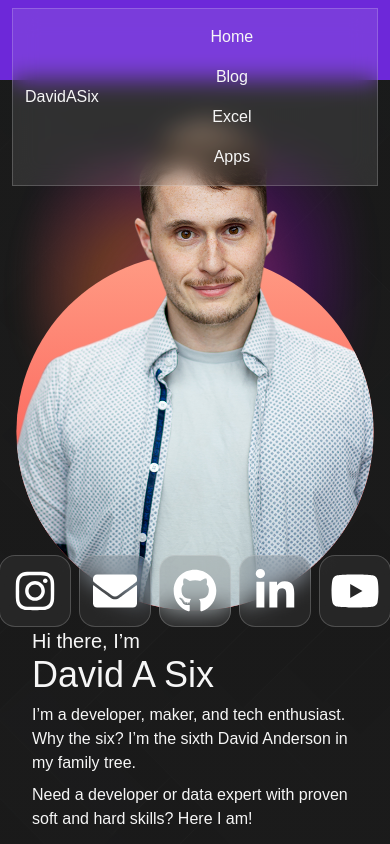
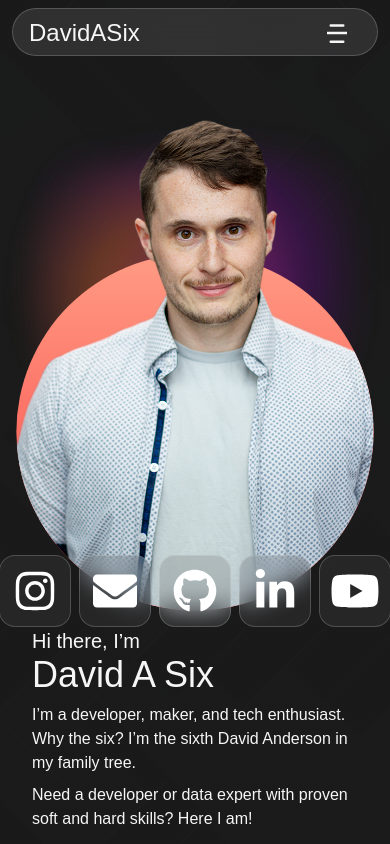
Before and after one commit to DavidASix/davidasix.com, a Next.js app: page / in a window 390 px wide. Shown: the top 844 px of the page. Built offline with nearby package versions, Linux system fonts and the light colour scheme; a web font is replaced by a local one.

Commit message:
Moved navigation to Tailwind styling.

```diff
--- a/src/components/Navigation.js
+++ b/src/components/Navigation.js
@@ -1,56 +1,142 @@
-import s from "./Navigation.module.css";
+import { useState } from "react";
+import { useRouter } from "next/router";
+
 const links = [
-  {title: 'Home', url: '/'},
-  {title: 'Blog', url: '/blog'},
-  {title: 'Excel', url: '/excel'},
-  //{title: 'Projects', url: '/projects'},
-  {title: 'Apps', url: '/mobile-apps'},
-  //{title: 'Web', url: 'web-dev'},
-]
+  { title: "Home", url: "/", text: "where the heart is" },
+  { title: "Blog", url: "/blog", text: "scattered thoughts" },
+  { title: "Excel", url: "/excel", text: "favourite formulas" },
+  //{title: 'Projects', url: '/projects', text: 'This is a sentence'},
+  { title: "Apps", url: "/mobile-apps", text: "react-native apps" },
+  {
+    title: "ROO",
+    url: "https://redoxfordonline.com/projects/?utm_source=davidasix&utm_medium=main_menu&utm_campaign=referral",
+    text: "web-dev business",
+  },
+];
+
+const NavLink = (props) => {
+  const { link, currentPath } = props;
+  if (link?.options) {
+    return (
+      <li className="dropdown dropdown-hover">
+        <div
+          tabIndex={0}
+          role="button"
+          className={`h-min ${
+            link.options.map((l) => l.url).includes(currentPath)
+              ? "text-ku-green font-bold"
+              : "md:link-clean"
+          }`}
+        >
+          {link.title}
+        </div>
+        <ul
+          tabIndex={0}
+          className="md:dropdown-content z-[1] md:menu md:p-2
+            md:shadow md:bg-base-100 md:rounded-box md:w-52
+            space-y-2 mt-2 md:space-y-0 md:mt-0"
+        >
+          {link.options.map((l, i) => (
+            <li
+              key={i}
+              className={`ps-4 list-disc list-inside md:ps-0 md:list-none
+              ${
+                l.url === currentPath ? "text-ku-green font-bold" : "link-clean"
+              }`}
+            >
+              <a href={l.url}>{l.title}</a>
+            </li>
+          ))}
+        </ul>
+      </li>
+    );
+  }
+  return (
+    <li className="w-full h-min">
+      <a
+        href={link.url}
+        className={`flex justify-between ${
+          link.url === currentPath
+            ? "text-da-primary-400 font-bold"
+            : "text-da-dark-100 hover:text-da-primary-300"
+        }`}
+      >
+        <span className="my-auto text-inherit">{link.title}</span>
+        <span className="text-sm italic font-light ps-4 text-end md:hidden text-inherit">
+          {" "}
+          {link.text}
+        </span>
+      </a>
+    </li>
+  );
+};
 
 export default function Navigation() {
-  const oppTheme = false === 'dark' ? 'light' : 'dark';
+  const [expanded, setExpanded] = useState(false);
+  const expandedStyle = expanded ? "h-56" : "h-12";
+
+  const router = useRouter();
+  const currentPath = router.pathname;
   return (
     <>
-    <div className={`row fixed-top py-2 px-3 ${s.navSize}`}>
+      <div
+        className="flex items-center justify-end px-3 md:px-3 py-2"
+        aria-label="Main Menu"
+      >
         <nav
-          className={`
-            navbar navbar-expand-lg navbar-dark align-content-start
-            navbar-light px-3 py-2 frosted frosted-lg-0 rounded-5`}
-            style={{minHeight: 'unset'}}
+          className={`${expandedStyle} relative overflow-hidden md:overflow-visible
+            flex justify-between px-4
+            w-full frosted rounded-3xl
+            md:frosted-0
+            transition-all duration-300
+            `}
         >
-          <a className={`text-light hover fs-3 fw-normal p-0 m-0`} href="/">
-            DavidASix
-          </a>
-          <button
-            className="navbar-toggler border-0 shadow-none"
-            type="button"
-            data-bs-toggle="collapse"
-            data-bs-target="#navBarContent"
-            aria-controls="navBarContent"
-            aria-expanded="false"
-            aria-label="Toggle navigation"
-          >
-            <span className="navbar-toggler-icon shadow-0"></span>
-          </button>
-          <div
-            className="collapse navbar-collapse d-lg-flex justify-content-center position-relative text-center"
-            id="navBarContent">
-            <ul className={`navbar-nav frosted-0 frosted-lg rounded-pill px-4 flex-row flex-wrap ${s.navContentContainer}`}>
-            {links.map((link, i) => (
-              <li key={i} className={`text-center py-2 px-4 col-6 col-md-4 col-lg-auto`}>
-                <a
-                  className={`hover hover-danger grow text-center text-nowrap fs-5 fs-lg-6`}
-                  style={{textTransform: 'none'}}
-                  href={link.url}>
-                  {link.title}
-                </a>
-              </li>
-              ))}
-            </ul>
+          <div className="h-12 w-full flex items-center justify-between">
+            <div className="flex w-full flex-row items-center space-y-4 md:space-y-0">
+              <span className="text-2xl me-1 header-font cursor-default text-da-dark-50">
+                DavidASix
+              </span>
+              <div className="flex-1 flex justify-center items-center">
+                <ul
+                  className="w-full md:w-auto
+                absolute top-12 start-0 flex flex-col space-y-2
+                md:frosted md:rounded-full py-2 px-10
+                md:relative md:top-auto md:start-auto md:flex-row md:space-y-0 md:space-x-10 md:justify-center"
+                >
+                  {links.map((link, i) => (
+                    <NavLink key={i} link={link} currentPath={currentPath} />
+                  ))}
+                </ul>
+              </div>
+            </div>
+
+            <button
+              data-collapse-toggle="navbar-default"
+              type="button"
+              className="inline-flex md:hidden w-14 h-14 items-center justify-center
+                rounded-lg"
+              aria-controls="navbar-default"
+              aria-expanded="false"
+              onClick={() => setExpanded(!expanded)}
+            >
+              <span className="sr-only">Open main menu</span>
+              <svg
+                className="w-5 h-5 stroke-da-dark-50"
+                aria-hidden="true"
+                xmlns="http://www.w3.org/2000/svg"
+                viewBox="0 0 16 14"
+              >
+                <path
+                  strokeLinecap="round"
+                  strokeLinejoin="round"
+                  strokeWidth="2"
+                  d="M3 1h10M0 7h16M3 14h10"
+                />
+              </svg>
+            </button>
           </div>
         </nav>
       </div>
-      </>
+    </>
   );
 }
--- a/src/components/Navigation.module.css
+++ /dev/null
@@ -1,36 +0,0 @@
-.navSize {
-    height: var(--nav-height);
-}
-
-.navSpacer {
-    height: calc(var(--nav-height) * 1);
-    width: 100%;
-}
-
-.navLogo {
-    max-height: calc(var(--nav-height) * 0.5);
-    max-width: calc(var(--nav-height) * 0.5);
-}
-
-.navContentContainer {
-    max-width: 500px;
-    margin: 0 auto;
-}
-
-@media screen and (min-width: 1400px) {
-    /* xxl breakpoint >= 1400 */
-    /* Styles here are in effect when page is 1401px wide or wider */
-  }
-
-  @media screen and (min-width: 1200px) {
-    /* xl breakpoint, 1200px -> 1399px */
-    /* Styles here are in effect when page is 1400px wide or wider */
-  }
-
-  @media screen and (min-width: 992px) {
-    /* lg breakpoint, 992px -> 1199px */
-    /* Styles here are in effect when page is 1200px wide or wider */
-    .navContentContainer {
-        max-width: unset;
-    }
-}
--- a/src/components/NavigationLayout.js
+++ b/src/components/NavigationLayout.js
@@ -5,7 +5,7 @@ export default function NavigationLayout({ children }) {
   return (
     <>
       <div className="flex flex-col w-full">
-        <div className="bg-da-primary w-full h-20 absolute top-0" />
+        <div className="bg-transparent w-full h-16 absolute top-0" />
         <header className="sticky top-0 z-50 h-20">
           <NavBar />
         </header>
--- a/src/styles/globals.css
+++ b/src/styles/globals.css
@@ -27,7 +27,7 @@
   body {
     @apply bg-da-dark;
     background: linear-gradient(rgba(26, 26, 26, 0.95), rgba(26, 26, 26, 0.95)),
-      url("/images/bg-tile.png") repeat;
+      url("/images/bg-tile.png") repeat fixed;
   }
 
   * {
@@ -43,7 +43,12 @@
     color: inherit;
   }
   .frosted {
-    @apply bg-da-dark-50 bg-opacity-10 backdrop-blur-md border border-da-dark-50 border-opacity-20;
+    @apply bg-da-dark-50 bg-opacity-10 backdrop-blur-md
+      border border-da-dark-50 border-opacity-20;
+  }
+  .frosted-0 {
+    @apply bg-transparent bg-opacity-100 backdrop-blur-0
+      border-0 border-opacity-100;
   }
 }
 
```
